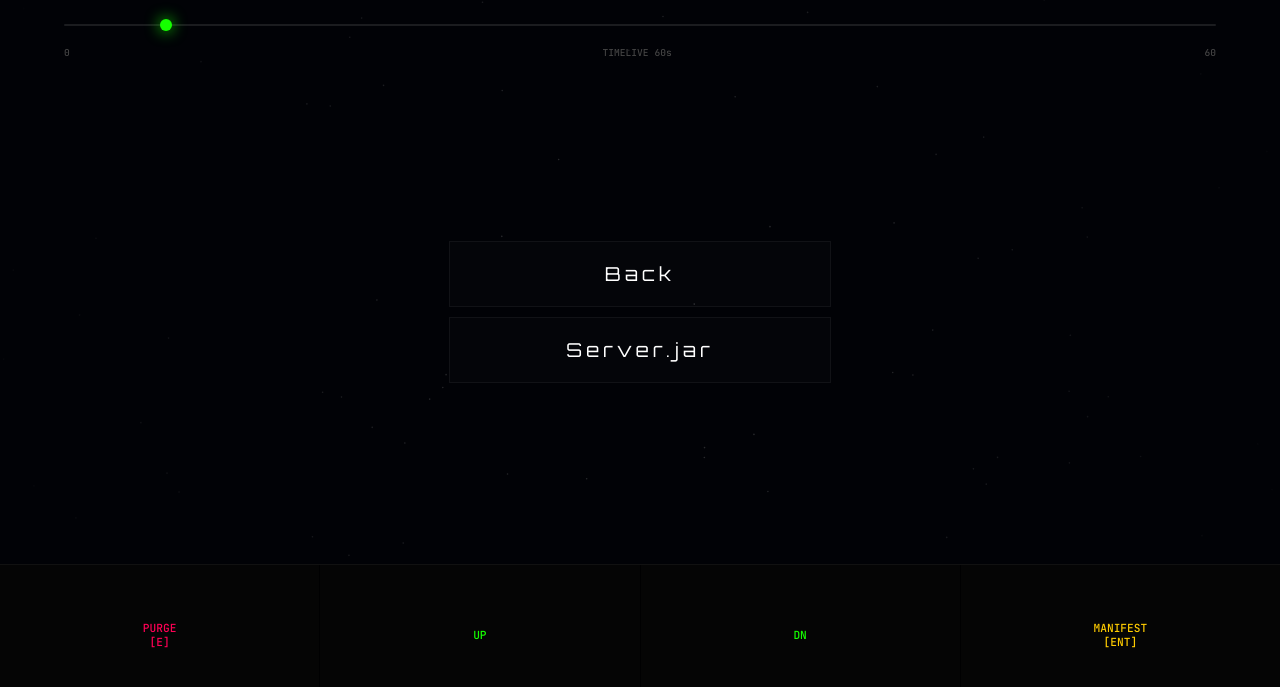
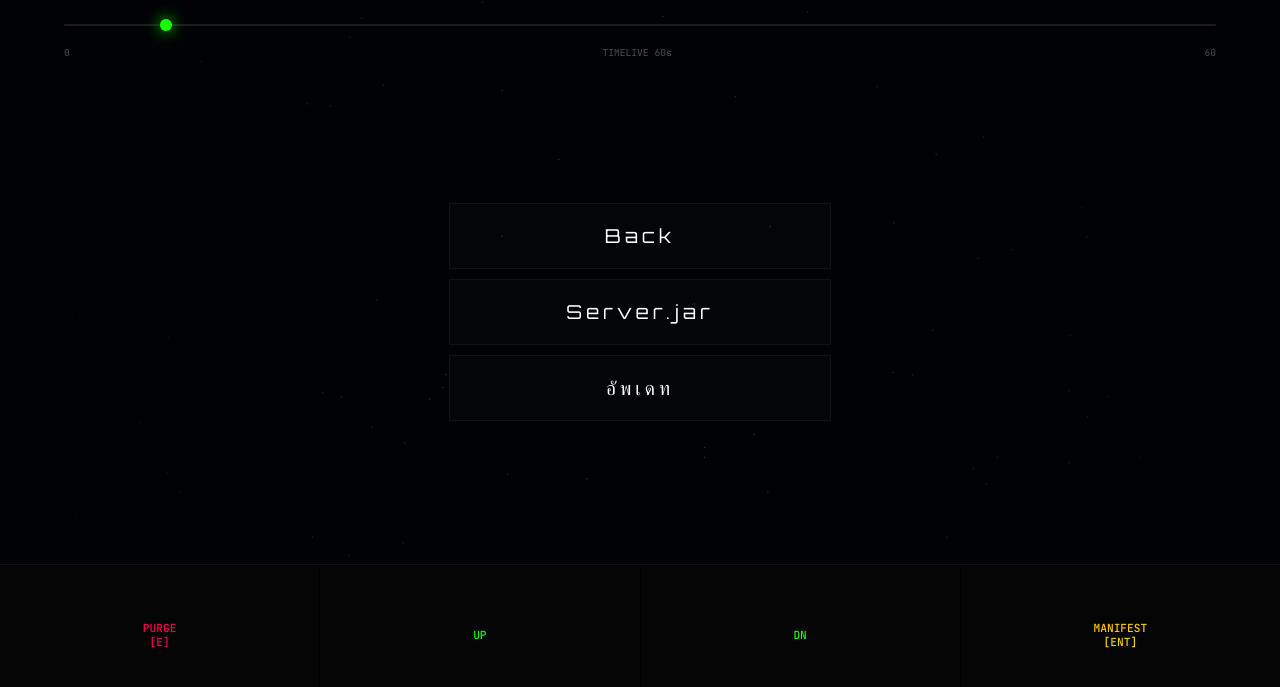
Before and after one commit to piexlAIO2210/minecraftqz, a plain HTML site: page index2.html in a window 1280 px wide. Shown: the part 95-782 px from the top of the page. Drawn offline with Linux system fonts and the light colour scheme.

Commit message:
Update index2.html

```diff
--- a/index2.html
+++ b/index2.html
@@ -120,6 +120,8 @@
     <div class="node-matrix">
         <div class="node" id="n0" data-url="./index.html">Back</div>
         <div class="node" id="n0" data-url="./server.html">Server.jar</div>
+        <div class="node" id="n0" data-url="./111.html">อัพเดท</div>
+
     </div>
 
     <div class="controller">
```
